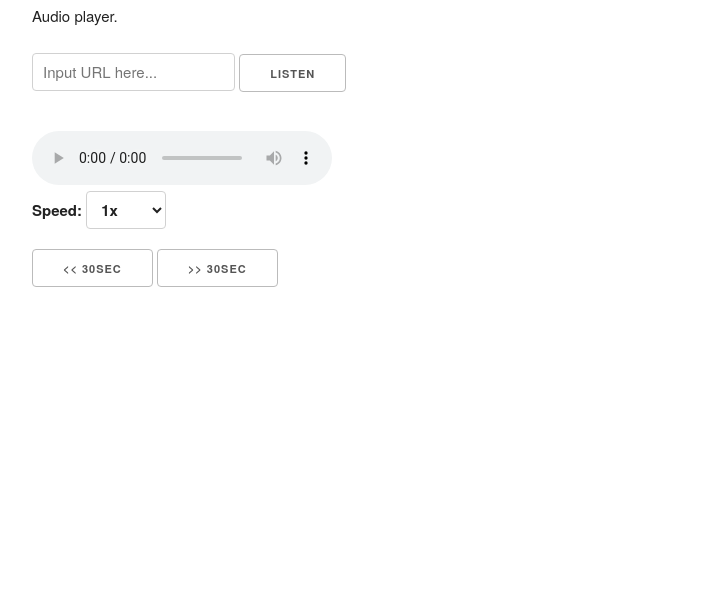
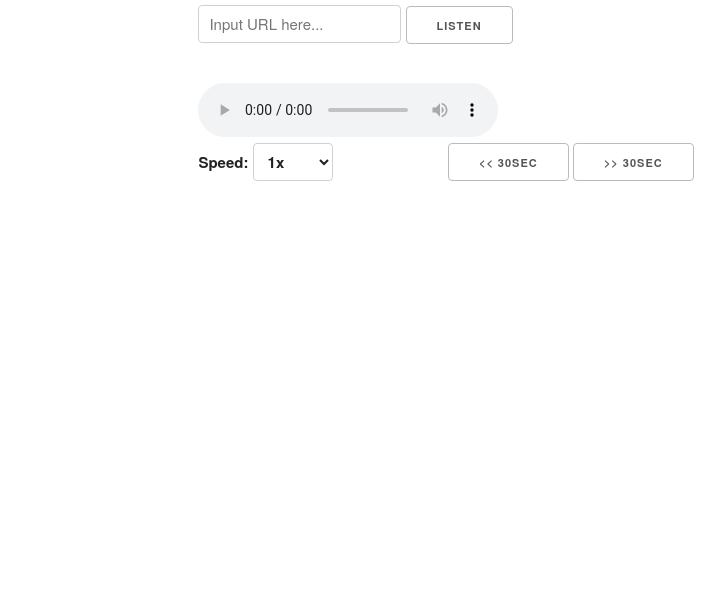
Before and after one commit to delgermurun/zencast, a website: page index.html in a window 1280 px wide. Shown: the part 201-800 px from the top of the page, without its empty margins (128-853 px from the left). Drawn offline with nearby package versions, Linux system fonts and the light colour scheme.

Commit message:
little UI/UX tweaks

```diff
--- a/index.html
+++ b/index.html
@@ -12,7 +12,7 @@
 <body>
     <div class="container">
         <div class="row">
-            <div class="one-half column" style="margin-top: 15%">
+            <div class="offset-by-two eigth columns" style="margin-top: 10%">
                 <h4>Zen Cast</h4>
                 <p>Audio player.</p>
                 <form data-action="media-form">
@@ -21,6 +21,8 @@
                 </form>
 
                 <audio src="" preload="auto" id="player" controls></audio>
+                <div class="row">
+                    <div class="three columns">
                         <label>
                             Speed:
                             <select data-action="change-speed">
@@ -33,8 +35,12 @@
                                 <option value="2">2x</option>
                             </select>
                         </label>
+                    </div>
+                    <div class="four columns">
                         <button type="button" data-action="change-time" value="-30"> &lt;&lt; 30sec</button>
                         <button type="button" data-action="change-time" value="30"> &gt;&gt; 30sec</button>
+                    </div>
+                </div>
             </div>
         </div>
     </div>
```
Lines whose indentation alone changed are shown as unchanged.
